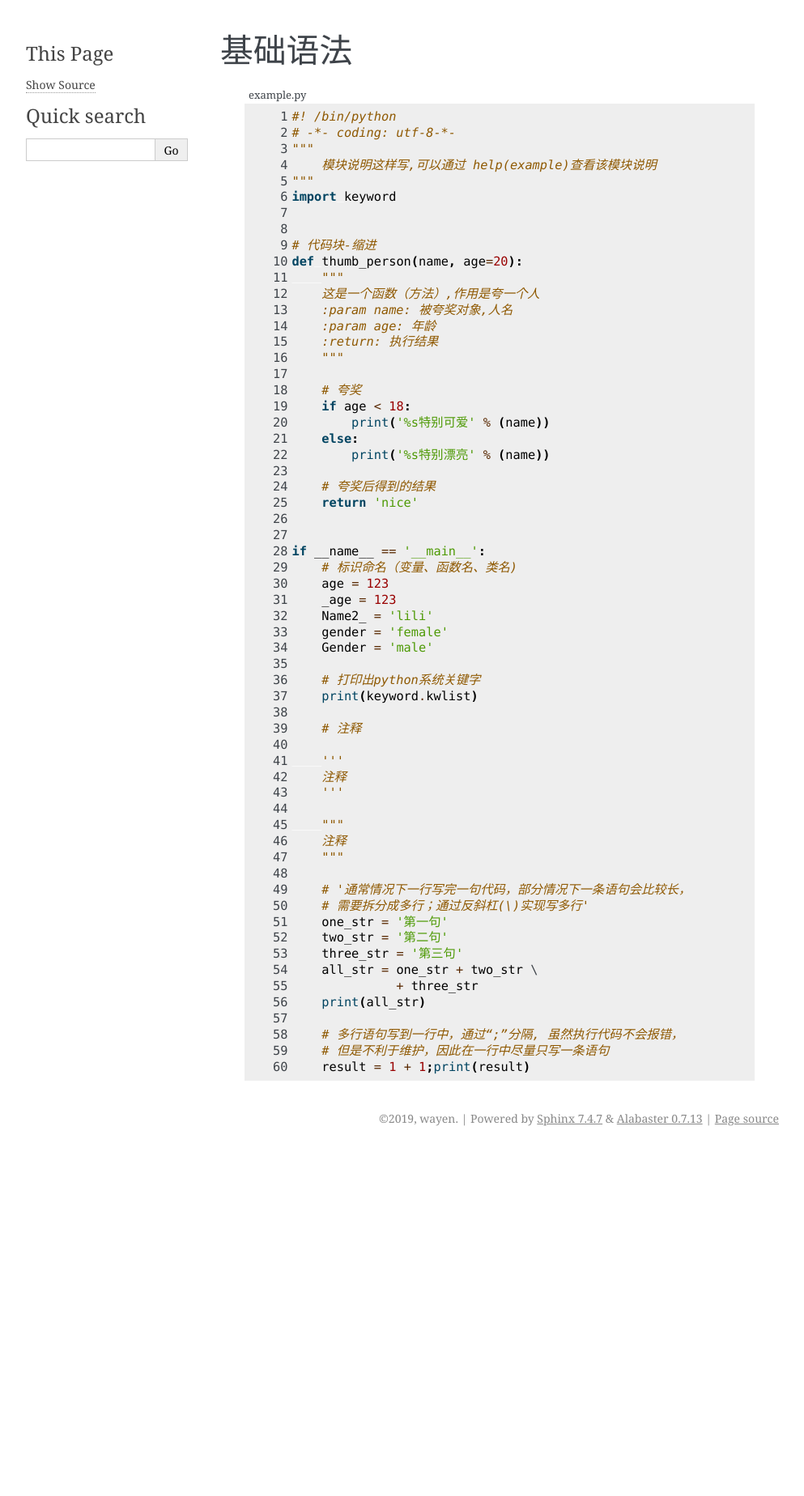
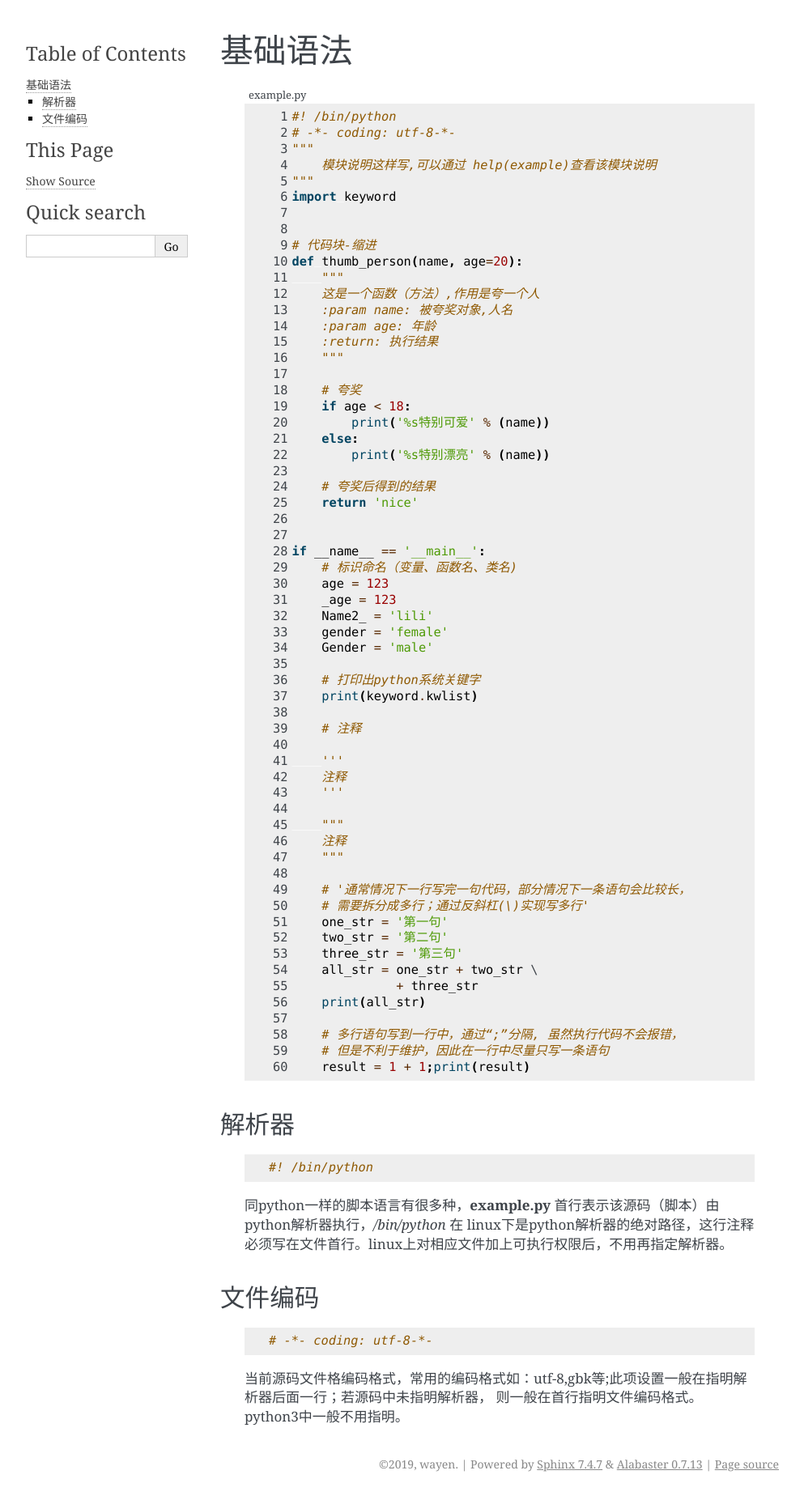
Before and after one commit to wojunnihou/pylearn, a Sphinx documentation site: the page built from doc/source/python/1_primary/grammer.rst, in a window 1280 px wide. Shown: the whole page at 81% size, without its empty margins (148-1141 px from the left). Built offline with Sphinx 7.4.7, drawn with Linux system fonts in a browser that asks for light colours; before the commit the page ends 1421 px from its top, so only the background shows below that.

```diff
--- a/doc/source/conf.py
+++ b/doc/source/conf.py
@@ -39,6 +39,7 @@ release = '0.0.0'
 # extensions coming with Sphinx (named 'sphinx.ext.*') or your custom
 # ones.
 extensions = [
+    'sphinx.ext.autodoc'
 ]
 
 # Add any paths that contain templates here, relative to this directory.
--- a/doc/source/python/1_primary/grammer.rst
+++ b/doc/source/python/1_primary/grammer.rst
@@ -5,3 +5,21 @@
         :language: python
         :linenos:
         :caption: example.py
+
+解析器
+----------
+
+    .. literalinclude:: example.py
+        :lines: 1
+
+    同python一样的脚本语言有很多种，**example.py** 首行表示该源码（脚本）由python解析器执行，*/bin/python*  在
+    linux下是python解析器的绝对路径，这行注释必须写在文件首行。linux上对相应文件加上可执行权限后，不用再指定解析器。
+
+文件编码
+--------------
+
+    .. literalinclude:: example.py
+        :lines: 2
+
+    当前源码文件格编码格式，常用的编码格式如：utf-8,gbk等;此项设置一般在指明解析器后面一行；若源码中未指明解析器，
+    则一般在首行指明文件编码格式。python3中一般不用指明。
```
Also changed, not shown: doc/source/python/1_primary/string.rst (+62 -0 lines).
